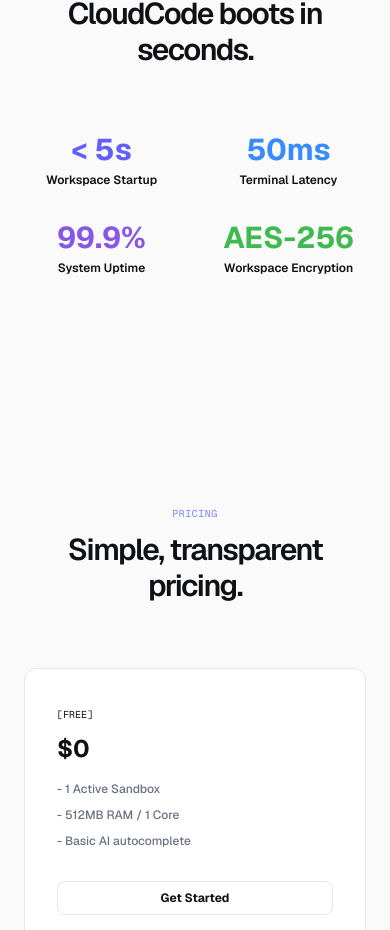
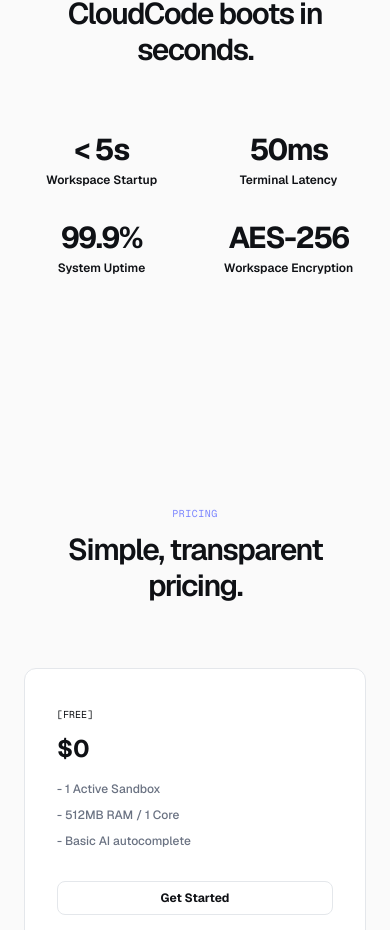
Before and after one commit to Charannsai/cloudcode, a Next.js app in the folder web/: page / in a window 390 px wide. Shown: the part 5752-6682 px from the top of the page. Built offline with nearby package versions, Linux system fonts and the light colour scheme.

Commit message:
feat: implement landing page with responsive theme toggling and scroll-triggered animations

```diff
--- a/web/src/app/page.tsx
+++ b/web/src/app/page.tsx
@@ -46,6 +46,133 @@
       {children}
     </div>
   );
+}
+
+// Counts up numbers smoothly from zero when scrolled into view
+function AnimatedNumber({
+  value,
+  suffix = "",
+  prefix = "",
+  decimals = 0,
+  duration = 1000
+}: {
+  value: number;
+  suffix?: string;
+  prefix?: string;
+  decimals?: number;
+  duration?: number
+}) {
+  const [count, setCount] = useState(0);
+  const ref = useRef<HTMLSpanElement>(null);
+  const [hasStarted, setHasStarted] = useState(false);
+
+  useEffect(() => {
+    const observer = new IntersectionObserver(
+      ([entry]) => {
+        if (entry.isIntersecting) {
+          setHasStarted(true);
+          observer.unobserve(entry.target);
+        }
+      },
+      { threshold: 0.05 }
+    );
+
+    if (ref.current) {
+      observer.observe(ref.current);
+    }
+
+    return () => observer.disconnect();
+  }, []);
+
+  useEffect(() => {
+    if (!hasStarted) return;
+
+    let start = 0;
+    const end = value;
+    const totalFrames = Math.round(duration / 16);
+    let frame = 0;
+
+    const timer = setInterval(() => {
+      frame++;
+      const progress = frame / totalFrames;
+      const currentVal = start + (end - start) * (progress * (2 - progress));
+
+      if (frame >= totalFrames) {
+        setCount(end);
+        clearInterval(timer);
+      } else {
+        setCount(currentVal);
+      }
+    }, 16);
+
+    return () => clearInterval(timer);
+  }, [hasStarted, value, duration]);
+
+  return (
+    <span ref={ref}>
+      {prefix}
+      {count.toFixed(decimals)}
+      {suffix}
+    </span>
+  );
+}
+
+// Decrypts text character-by-character when scrolled into view
+function DecryptText({ text, duration = 800 }: { text: string; duration?: number }) {
+  const [display, setDisplay] = useState("");
+  const ref = useRef<HTMLSpanElement>(null);
+  const [hasStarted, setHasStarted] = useState(false);
+
+  useEffect(() => {
+    const observer = new IntersectionObserver(
+      ([entry]) => {
+        if (entry.isIntersecting) {
+          setHasStarted(true);
+          observer.unobserve(entry.target);
+        }
+      },
+      { threshold: 0.05 }
+    );
+
+    if (ref.current) {
+      observer.observe(ref.current);
+    }
+
+    return () => observer.disconnect();
+  }, []);
+
+  useEffect(() => {
+    if (!hasStarted) return;
+
+    const chars = "ABCDEFGHIJKLMNOPQRSTUVWXYZ0123456789-_#@$";
+    let iterations = 0;
+    const totalSteps = text.length * 3;
+
+    const interval = setInterval(() => {
+      setDisplay(
+        text
+          .split("")
+          .map((char, index) => {
+            if (index < iterations / 3) {
+              return text[index];
+            }
+            if (char === " ") return " ";
+            return chars[Math.floor(Math.random() * chars.length)];
+          })
+          .join("")
+      );
+
+      iterations++;
+      if (iterations >= totalSteps) {
+        setDisplay(text);
+        clearInterval(interval);
+      }
+    }, duration / totalSteps);
+
+    return () => clearInterval(interval);
+  }, [hasStarted, text, duration]);
+
+  return <span ref={ref}>{display || text}</span>;
 }
 
 export default function Home() {
@@ -291,25 +418,33 @@
           <div className="grid grid-cols-2 md:grid-cols-4 gap-8">
             <ScrollReveal delay={100}>
               <div>
-                <div className="text-3xl font-bold text-indigo-500">{"< 5s"}</div>
+                <div className={`text-3xl font-bold tracking-tighter ${colors.text}`}>
+                  <AnimatedNumber value={5} prefix="< " suffix="s" />
+                </div>
                 <div className="text-xs font-semibold mt-1">{"Workspace Startup"}</div>
               </div>
             </ScrollReveal>
             <ScrollReveal delay={200}>
               <div>
-                <div className="text-3xl font-bold text-app-blue">{"50ms"}</div>
+                <div className={`text-3xl font-bold tracking-tighter ${colors.text}`}>
+                  <AnimatedNumber value={50} suffix="ms" />
+                </div>
                 <div className="text-xs font-semibold mt-1">{"Terminal Latency"}</div>
               </div>
             </ScrollReveal>
             <ScrollReveal delay={300}>
               <div>
-                <div className="text-3xl font-bold text-app-purple">{"99.9%"}</div>
+                <div className={`text-3xl font-bold tracking-tighter ${colors.text}`}>
+                  <AnimatedNumber value={99.9} suffix="%" decimals={1} />
+                </div>
                 <div className="text-xs font-semibold mt-1">{"System Uptime"}</div>
               </div>
             </ScrollReveal>
             <ScrollReveal delay={400}>
               <div>
-                <div className="text-3xl font-bold text-app-green">{"AES-256"}</div>
+                <div className={`text-3xl font-bold tracking-tighter ${colors.text}`}>
+                  <DecryptText text="AES-256" />
+                </div>
                 <div className="text-xs font-semibold mt-1">{"Workspace Encryption"}</div>
               </div>
             </ScrollReveal>
```
